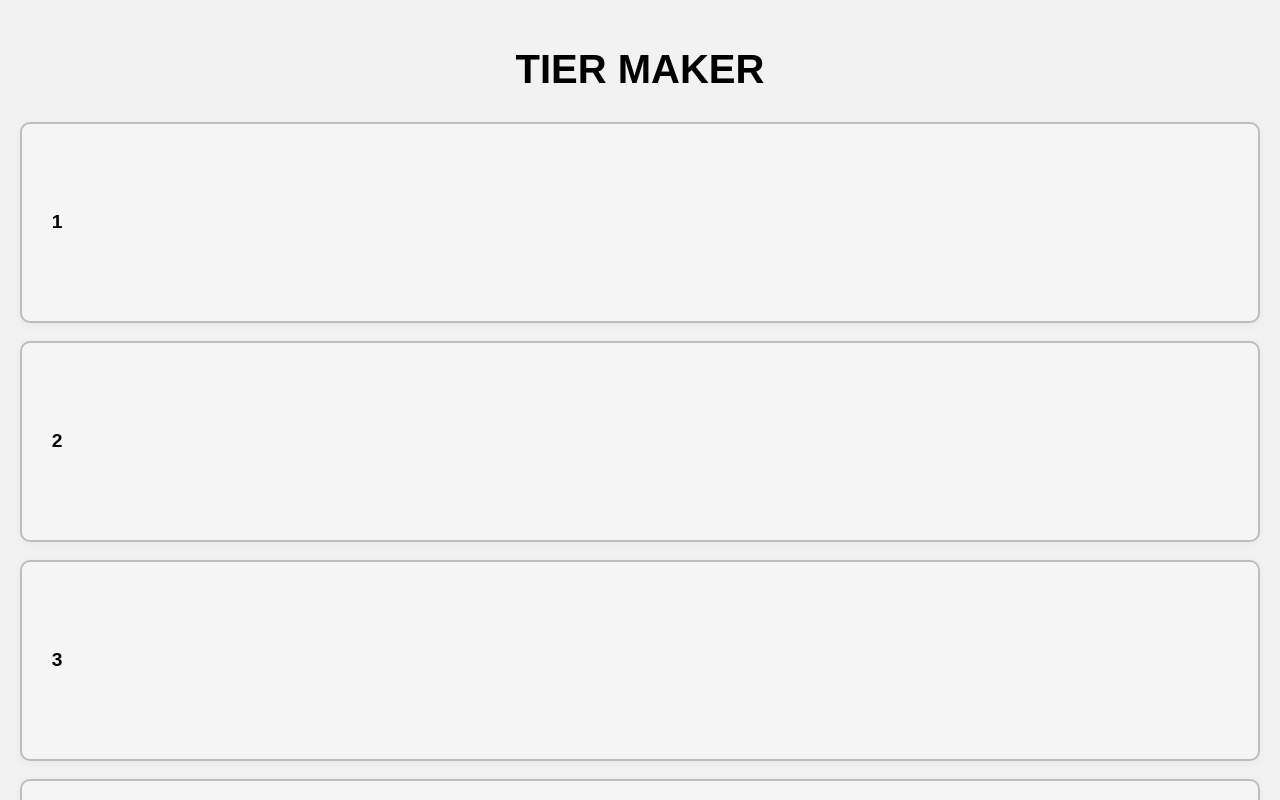
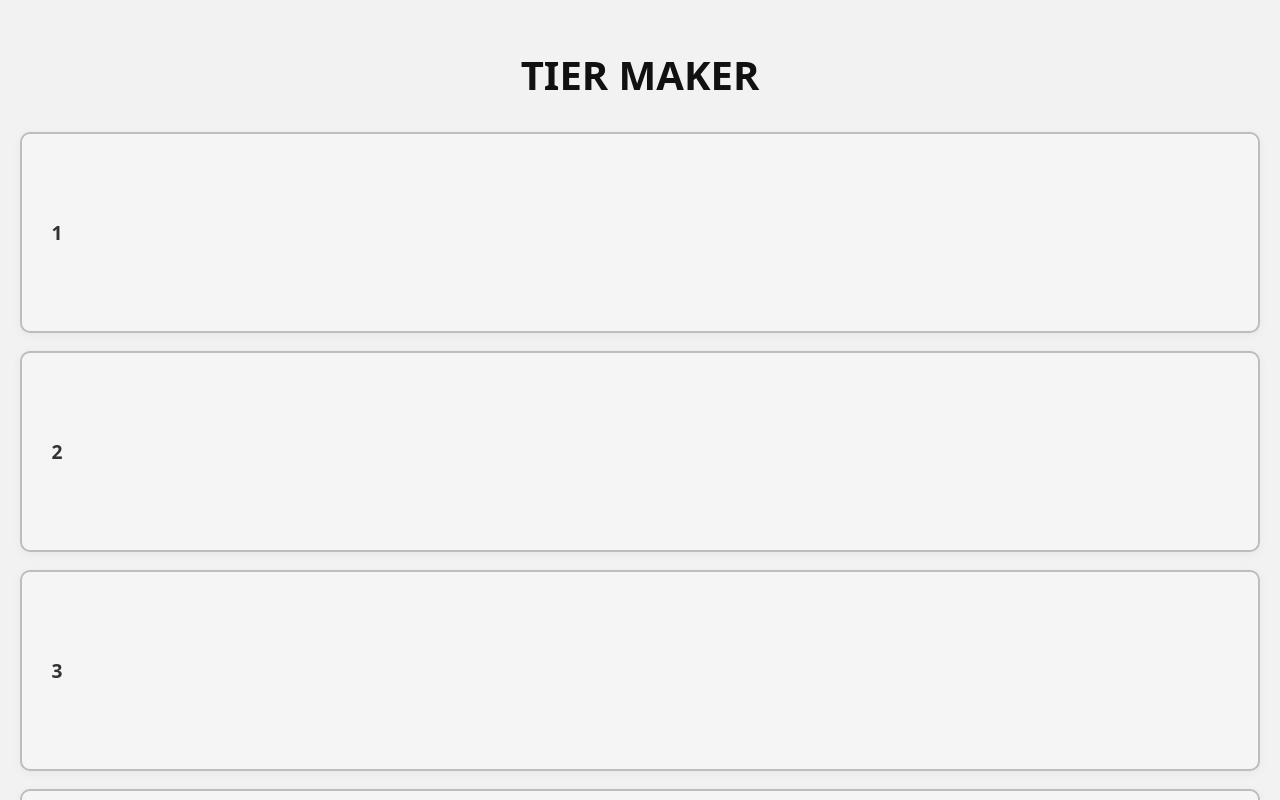
Before and after one commit to Fugarta/tier-maker, a plain HTML site: page index.html in a window 1280 px wide. Shown: the top 800 px of the page. Drawn offline with Linux system fonts and the light colour scheme.

Commit message:
Fix font

```diff
--- a/style.css
+++ b/style.css
@@ -2,6 +2,8 @@ body {
   font-family: sans-serif;
   margin: 20px;
   background: #f2f2f2;
+  font-family: ui-sans-serif, system-ui, sans-serif, "Apple Color Emoji", "Segoe UI Emoji", "Segoe UI Symbol", "Noto Color Emoji";
+  color: #333; /* Dark gray for text */
 }
 
 .title {
@@ -9,6 +11,7 @@ body {
   font-size: 2.5rem;
   font-weight: bold;
   margin-bottom: 30px;
+  color: #111; /* Dark gray for titles */
 }
 
 #mainContainer {
```
